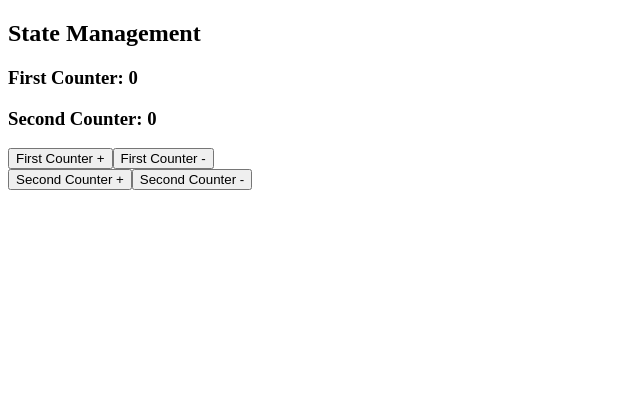
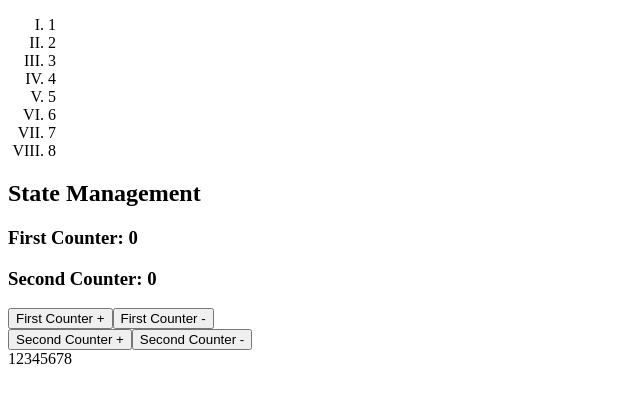
Before and after one commit to techolasmern/2-4-batch, a React (Vite) app in the folder ReactJS/: page / in a window 1280 px wide. Shown: the top 402 px of the page, without its empty margins (0-640 px from the left). Built offline with nearby package versions, Linux system fonts and the light colour scheme.

Commit message:
array map

```diff
--- a/ReactJS/src/App.jsx
+++ b/ReactJS/src/App.jsx
@@ -3,6 +3,12 @@
 import { useState } from "react";
 
 const App = () => {
+
+    const arr = [1, 2, 3, 4, 5, 6, 7, 8];
+    // const array = [<li>first</li>, <li>second</li>, <li>Third</li>];
+    // const elem = [<p>a</p>, <p>b</p>, <p>c</p>];
+
+    const resArr = arr.map((item, index) => <li key={index}>{item}</li>);
 
     // array destructure
     const [counter, setCounter] = useState({ first_counter: 0, second_counter: 0 });
@@ -32,6 +38,9 @@ const App = () => {
     }
 
     return <div>
+        <ol type="I">
+            {resArr}
+        </ol>
         <h2>State Management</h2>
         <h3>First Counter: {counter.first_counter}</h3>
         <h3>Second Counter: {counter.second_counter}</h3>
@@ -43,6 +52,14 @@ const App = () => {
             <button onClick={() => handleSecondCounterClick("+")}>Second Counter +</button>
             <button onClick={() => handleSecondCounterClick("-")}>Second Counter -</button>
         </div>
+        <div>
+            {arr}
+        </div>
+        <div>
+            <ul>
+                {/* {array} */}
+            </ul>
+        </div>
     </div>
 }
 
```
